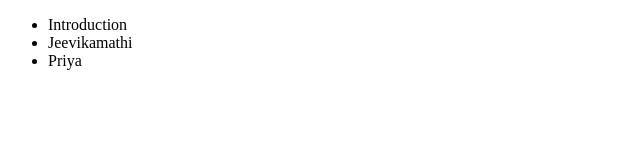
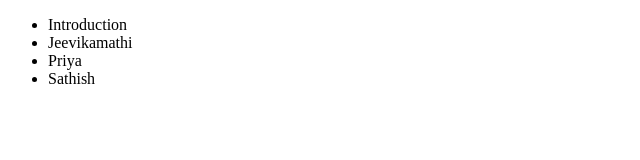
Before and after one commit to rsathishtechit/git-intro, a plain HTML site: page index.html in a window 1280 px wide. Shown: the full height of the page, 0-640 px from the left. Drawn offline with Linux system fonts and the light colour scheme.

Commit message:
Added name Sathish in li

```diff
--- a/index.html
+++ b/index.html
@@ -14,6 +14,7 @@
                 <li>Introduction</li>
                 <li>Jeevikamathi</li>
                 <li>Priya</li>
+                <li>Sathish</li>
             </ul>
         </nav>
     </header>
```
